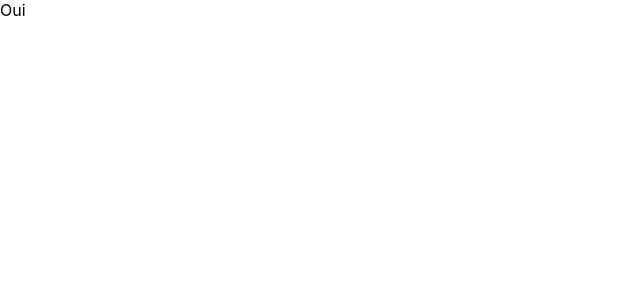
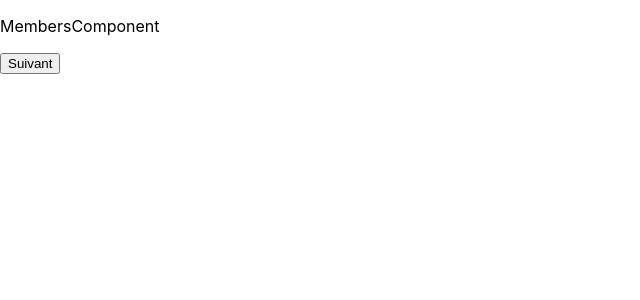
Before and after one commit to Guillaume-corbet/Picolo, a React (Create React App) app: page / in a window 1280 px wide. Shown: the top 300 px of the page, without its empty margins (0-640 px from the left). Built offline with nearby package versions, Linux system fonts and the light colour scheme; the HTML template or start-up script is replaced by a standard one.

Commit message:
add button to switch for each component

```diff
--- a/src/App.js
+++ b/src/App.js
@@ -1,9 +1,10 @@
 import './App.css';
+import GameComponent from './Components/GameComponent';
 
 function App() {
     return (
         <div>
-            Oui
+            <GameComponent />
         </div>
     );
 }
--- a/src/Components/CategoriesComponent.js
+++ b/src/Components/CategoriesComponent.js
@@ -1,7 +1,8 @@
-function CategoriesComponent() {
+function CategoriesComponent({setStatus}) {
     return (
         <div>
-            CategoriesComponent
+            <p>CategoriesComponent</p>
+            <button onClick={() => {setStatus("Question")}}> Commencer </button>
         </div>
     );
 }
--- a/src/Components/GameComponent.js
+++ b/src/Components/GameComponent.js
@@ -1,7 +1,24 @@
+import React from 'react';
+
+import MembersComponent from "./MembersComponent"
+import CategoriesComponent from "./CategoriesComponent"
+import QuestionsComponent from "./QuestionsComponent"
+
 function GameComponent() {
+
+    const [status, setStatus] = React.useState("CreatePlayer");
+    const [player, setPlayer] = React.useState([]);
+
     return (
         <div>
-            GameComponent
+            {
+                status === "CreatePlayer" ?
+                    <MembersComponent setStatus={setStatus} setPlayer={setPlayer} />
+                : status === "ChooseCategories" ?
+                    <CategoriesComponent setStatus={setStatus} />
+                :
+                    <QuestionsComponent setStatus={setStatus} />
+            }
         </div>
     );
 }
--- a/src/Components/MembersComponent.js
+++ b/src/Components/MembersComponent.js
@@ -1,7 +1,8 @@
-function MembersComponent() {
+function MembersComponent({setStatus, setPlayer}) {
     return (
         <div>
-            MembersComponent
+            <p>MembersComponent</p>
+            <button onClick={() => {setStatus("ChooseCategories")}}> Suivant </button>
         </div>
     );
 }
--- /dev/null
+++ b/src/Components/QuestionsComponent.js
@@ -0,0 +1,10 @@
+function QuestionsComponent({setStatus}) {
+    return (
+        <div>
+            <p>QuestionsComponent</p>
+            <button onClick={() => {setStatus("CreatePlayer")}}> Suivant </button>
+        </div>
+    );
+}
+
+export default QuestionsComponent
```
